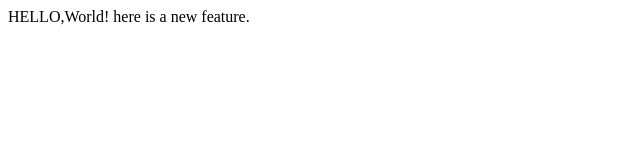
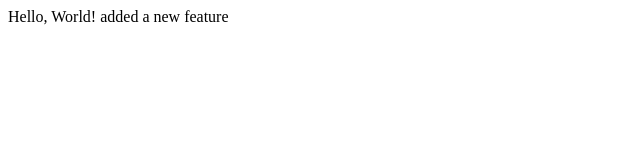
Before and after one commit to silvrblood/lecture1, a plain HTML site: page index.html in a window 1280 px wide. Shown: the full height of the page, 0-640 px from the left. Drawn offline with Linux system fonts and the light colour scheme.

Commit message:
another line try

```diff
--- a/index.html
+++ b/index.html
@@ -4,7 +4,7 @@
     <title>Test</title>
   </head>
   <body>
-    HELLO,World!
-    here is a new feature.
+    Hello, World!
+    added a new feature
   </body>
 </html>
```
